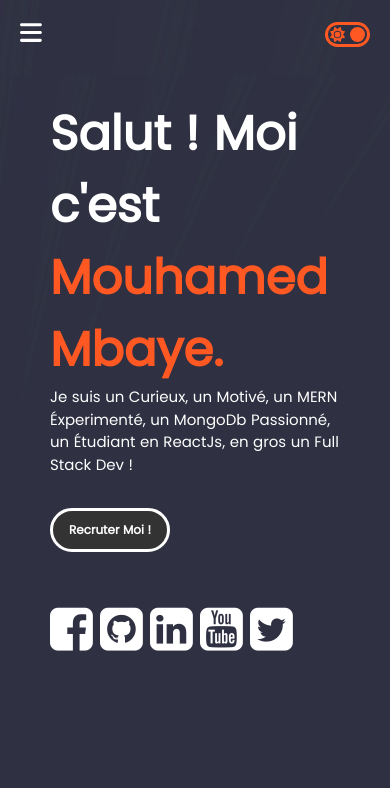
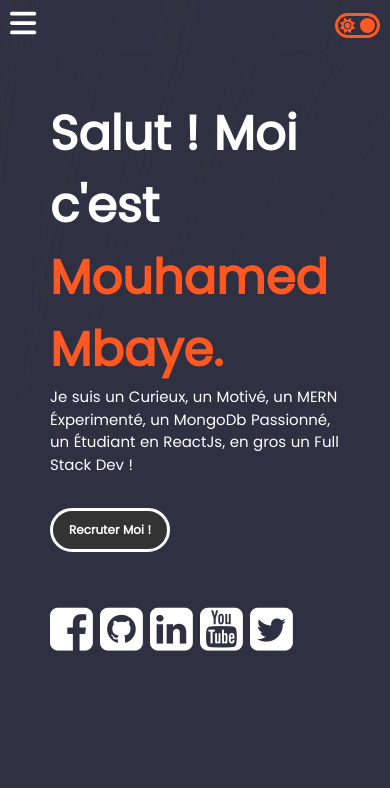
Before and after one commit to modough/myreactporfolio, a React (Create React App) app: page / in a window 390 px wide. Shown: the top 788 px of the page. Built offline with nearby package versions, Linux system fonts and the light colour scheme; a web font is replaced by a local one.

Commit message:
updt sidebar

```diff
--- a/src/components/sideNavbar/sideNavbar.css
+++ b/src/components/sideNavbar/sideNavbar.css
@@ -12,12 +12,12 @@
     flex-direction: row;
     background-image: url("../../assets/img/bg.jpg");
     justify-content: space-between;
-    align-items: baseline;
+    align-items: center;
     position: fixed;
     z-index: 100;
     width: 100%;
-    height: 75px;
-    padding: 20px;
+    height: 50px;
+    padding: 10px;
   }
   .sidebar-menu {
     display: flex;
@@ -55,7 +55,7 @@
     background-color: var(--dark-orange);
   }
   .bars {
-    font-size: 25px;
+    font-size: 30px;
     color: var(--white);
   }
 }
```
